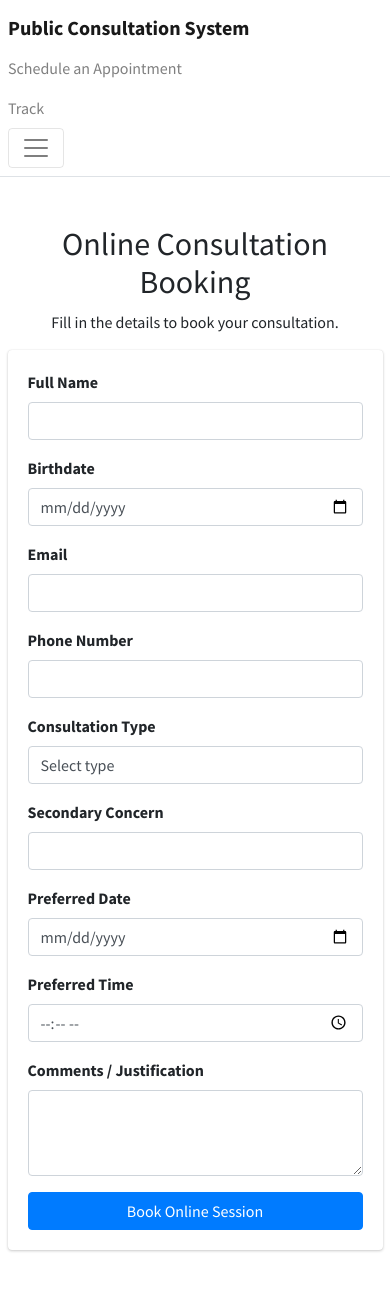
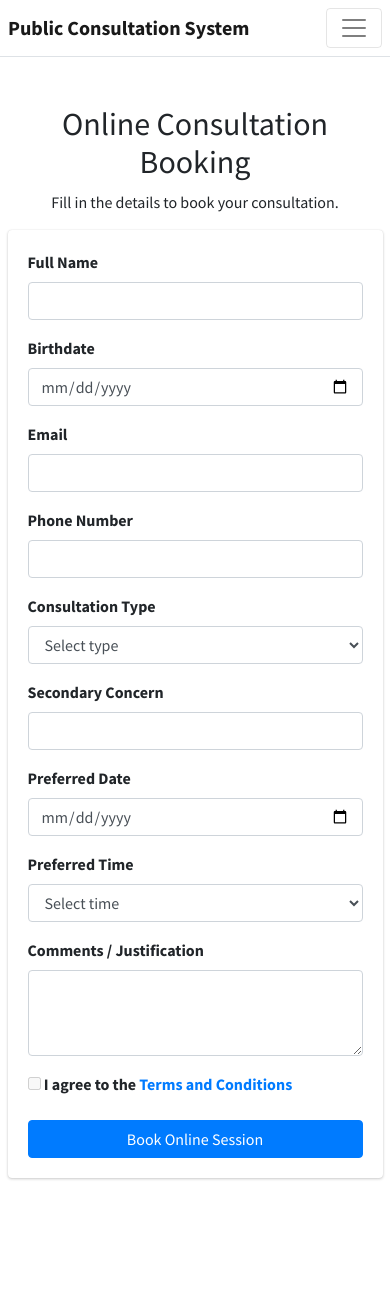
Before and after one commit to xxiimcha/bcp_pcms, a PHP site: page /public/schedule.php in a window 390 px wide, after a click that opens the changed part. After the commit the page ends 1180 px from the top, so only its background shows below. Run offline with PHP 8.4, Linux system fonts and the light colour scheme; some libraries are stand-ins or nearby versions.

Commit message:
Finalize content of Booking Module

```diff
--- /dev/null
+++ b/public/partials/nav.php
@@ -0,0 +1,22 @@
+
+<div class="wrapper">
+  <nav class="main-header navbar navbar-expand-md navbar-light navbar-white">
+    <div class="container">
+      <a href="../index.html" class="navbar-brand">
+        <span class="brand-text font-weight-bold">Public Consultation System</span>
+      </a>
+      <button class="navbar-toggler order-1" type="button" data-toggle="collapse" data-target="#navbarCollapse">
+        <span class="navbar-toggler-icon"></span>
+      </button>
+      <div class="collapse navbar-collapse" id="navbarCollapse">
+        <ul class="navbar-nav ml-auto">
+          <li class="nav-item">
+            <a href="schedule.php" class="nav-link">Schedule an Appointment</a>
+          </li>
+          <li class="nav-item">
+            <a href="track.php" class="nav-link">Track</a>
+          </li>
+        </ul>
+      </div>
+    </div>
+  </nav>
--- a/public/schedule.php
+++ b/public/schedule.php
@@ -1,44 +1,6 @@
-<!DOCTYPE html>
-<html lang="en">
-<head>
-  <meta charset="utf-8">
-  <meta name="viewport" content="width=device-width, initial-scale=1">
-  <title>Schedule an Appointment</title>
-
-  <!-- Google Font: Source Sans Pro -->
-  <link rel="stylesheet" href="https://fonts.googleapis.com/css?family=Source+Sans+Pro:300,400,400i,700&display=fallback">
-  <!-- Font Awesome -->
-  <link rel="stylesheet" href="../assets/plugins/fontawesome-free/css/all.min.css">
-  <!-- Bootstrap -->
-  <link rel="stylesheet" href="../assets/plugins/bootstrap/css/bootstrap.min.css">
-  <!-- Theme style -->
-  <link rel="stylesheet" href="../assets/dist/css/adminlte.min.css">
-  <!-- SweetAlert2 -->
-  <script src="https://cdn.jsdelivr.net/npm/sweetalert2@11"></script>
-</head>
+<?php include '../partials/head.php'; ?>
 <body class="hold-transition layout-top-nav">
-<div class="wrapper">
-  <nav class="main-header navbar navbar-expand-md navbar-light navbar-white">
-    <div class="container">
-      <a href="../index.html" class="navbar-brand">
-        <span class="brand-text font-weight-bold">Public Consultation System</span>
-      </a>
-      <button class="navbar-toggler order-1" type="button" data-toggle="collapse" data-target="#navbarCollapse">
-        <span class="navbar-toggler-icon"></span>
-      </button>
-      <div class="collapse navbar-collapse" id="navbarCollapse">
-        <ul class="navbar-nav ml-auto">
-          <li class="nav-item">
-            <a href="schedule.html" class="nav-link">Schedule an Appointment</a>
-          </li>
-          <li class="nav-item">
-            <a href="track.html" class="nav-link">Track</a>
-          </li>
-        </ul>
-      </div>
-    </div>
-  </nav>
-
+<?php include 'partials/nav.php'; ?>
   <div class="container my-5">
     <h2 class="text-center">Online Consultation Booking</h2>
     <p class="text-center">Fill in the details to book your consultation.</p>
@@ -81,53 +43,122 @@
             <label for="secondaryConcern">Secondary Concern</label>
             <input type="text" class="form-control" id="secondaryConcern" name="secondaryConcern">
           </div>
+
+          <!-- Date & Time Row -->
+          <div class="row">
+            <div class="col-md-6">
               <div class="form-group">
                 <label for="schedule_date">Preferred Date</label>
                 <input type="date" class="form-control" id="schedule_date" name="schedule_date" required>
               </div>
+            </div>
+            <div class="col-md-6">
               <div class="form-group">
                 <label for="schedule_time">Preferred Time</label>
-            <input type="time" class="form-control" id="schedule_time" name="schedule_time" required>
+                <select class="form-control" id="schedule_time" name="schedule_time" required>
+                  <option value="">Select time</option>
+                </select>
               </div>
+            </div>
+          </div>
+
           <div class="form-group">
             <label for="message">Comments / Justification</label>
             <textarea class="form-control" id="message" name="message" rows="3"></textarea>
           </div>
+
+          <!-- Terms & Conditions -->
+          <div class="form-group">
+            <input type="checkbox" id="termsCheckbox" disabled>
+            <label for="termsCheckbox">
+              I agree to the <a href="#" id="openTermsModal">Terms and Conditions</a>
+            </label>
+          </div>
+
           <button type="submit" class="btn btn-primary btn-block">Book Online Session</button>
         </form>
       </div>
     </div>
   </div>
+
+  <!-- Terms & Conditions Modal -->
+  <div class="modal fade" id="termsModal" tabindex="-1" role="dialog" aria-labelledby="termsModalLabel" aria-hidden="true">
+    <div class="modal-dialog" role="document">
+      <div class="modal-content">
+        <div class="modal-header">
+          <h5 class="modal-title" id="termsModalLabel">Terms and Conditions</h5>
+          <button type="button" class="close" data-dismiss="modal" aria-label="Close">
+            <span aria-hidden="true">&times;</span>
+          </button>
+        </div>
+        <div class="modal-body">
+          <p>
+            By booking an appointment, you agree to our policies. You must provide accurate information and comply with consultation schedules.
+          </p>
+          <p>
+            Cancellations should be made at least 24 hours in advance. Failure to attend multiple appointments may result in restrictions.
+          </p>
+        </div>
+        <div class="modal-footer">
+          <button type="button" class="btn btn-primary" id="agreeTerms">I Agree</button>
+        </div>
+      </div>
+    </div>
   </div>
 
-<script src="../assets/plugins/jquery/jquery.min.js"></script>
+<!-- jQuery & Bootstrap -->
+<script src="https://code.jquery.com/jquery-3.6.0.min.js"></script>
+<script src="https://cdn.jsdelivr.net/npm/bootstrap@5.3.0/dist/js/bootstrap.bundle.min.js"></script>
+<!-- AdminLTE -->
+<script src="https://cdn.jsdelivr.net/npm/admin-lte@3.1/dist/js/adminlte.min.js"></script>
+
 <script>
   $(document).ready(function() {
     let today = new Date().toISOString().split('T')[0];
     $('#schedule_date').attr('min', today);
 
-    $('#schedule_date').on('change', function() {
-      let selectedDate = new Date($(this).val());
-      let now = new Date();
-      let currentTime = now.getHours() + ':' + now.getMinutes();
-
-      if (selectedDate.toDateString() === now.toDateString()) {
-        $('#schedule_time').attr('min', currentTime);
-      } else {
-        $('#schedule_time').removeAttr('min');
-      }
+    // Ensure modal opens
+    $("#openTermsModal").on("click", function (e) {
+      e.preventDefault();
+      $("#termsModal").modal("show");
     });
 
-    $('#consultationType').change(function() {
-      if ($(this).val() === 'Others') {
-        $('#secondaryConcernContainer').hide();
-      } else {
-        $('#secondaryConcernContainer').show();
-      }
+    // Enable checkbox after agreeing
+    $("#agreeTerms").on("click", function () {
+      $("#termsCheckbox").prop("disabled", false);
+      $("#termsCheckbox").prop("checked", true);
+      $("#termsModal").modal("hide");
     });
 
+    function generateTimeSlots() {
+      let startHour = 8;
+      let endHour = 17; // 5 PM
+      let interval = 30;
+      let timeDropdown = $('#schedule_time');
+      timeDropdown.empty().append('<option value="">Select time</option>');
+
+      for (let hour = startHour; hour < endHour; hour++) {
+        for (let min = 0; min < 60; min += interval) {
+          let displayHour = hour > 12 ? hour - 12 : hour;
+          let period = hour >= 12 ? 'PM' : 'AM';
+          let formattedMin = min === 0 ? '00' : min;
+
+          let timeText = `${displayHour}:${formattedMin} ${period}`;
+          timeDropdown.append(`<option value="${hour}:${formattedMin}">${timeText}</option>`);
+        }
+      }
+    }
+
+    generateTimeSlots();
+
+    // **Form Submission via AJAX**
     $('#appointmentForm').submit(function(event) {
       event.preventDefault();
+      if (!$("#termsCheckbox").prop("checked")) {
+        Swal.fire("Please agree to the Terms and Conditions before proceeding.");
+        return;
+      }
+
       let formData = $(this).serialize();
 
       $.ajax({
@@ -144,13 +175,9 @@
               confirmButtonText: 'OK'
             });
             $('#appointmentForm')[0].reset();
+            generateTimeSlots();
           } else {
-            Swal.fire({
-              title: 'Error!',
-              text: response.message,
-              icon: 'error',
-              confirmButtonText: 'OK'
-            });
+            Swal.fire('Error!', response.message, 'error');
           }
         },
         error: function(xhr, status, error) {
@@ -160,10 +187,5 @@
     });
   });
 </script>
-
-<!-- Bootstrap 4 -->
-<script src="../assets/plugins/bootstrap/js/bootstrap.bundle.min.js"></script>
-<!-- AdminLTE App -->
-<script src="../assets/dist/js/adminlte.min.js"></script>
 </body>
 </html>
```
Also changed, not shown: index.php (+3 -27 lines), public/track.php (+2 -39 lines), 1 other file. Lines whose indentation alone changed are shown as unchanged.
